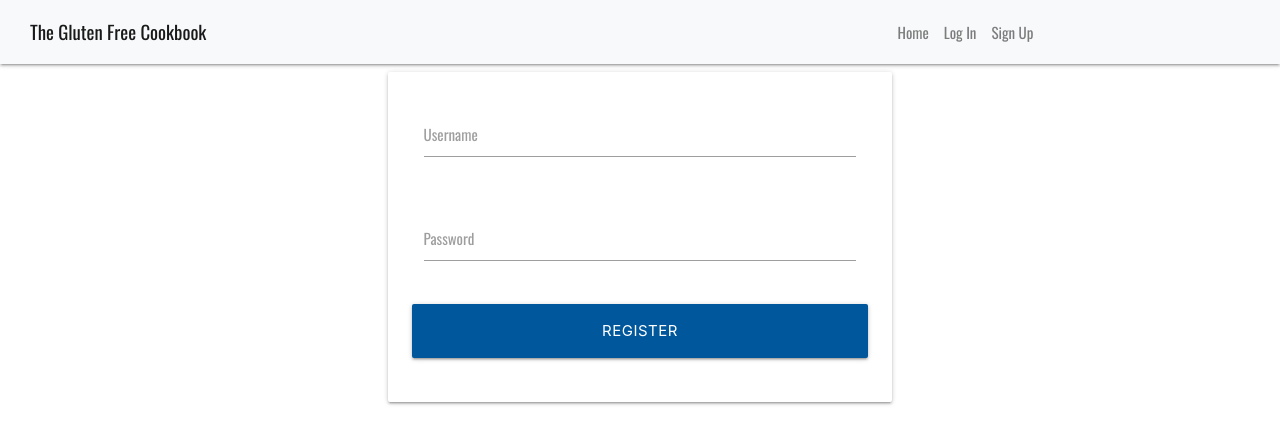
After one commit to aprilha3097/The-Gluten-Free-Blog, a Flask app: page /register in a window 1280 px wide. The commit adds this page. Shown: the top 444 px of the page. Run offline with Flask 2, Linux system fonts and the light colour scheme; some libraries are stand-ins or nearby versions.

Commit message:
Add basic structure to the user registration form

```diff
--- a/app.py
+++ b/app.py
@@ -26,6 +26,11 @@ def view_recipe(recipe_id):
     return render_template("view_recipe.html", recipe=recipe)
 
 
+@app.route("/register")
+def register():
+    return render_template("register.html")
+
+
 if __name__ == "__main__":
     app.run(host=os.environ.get("IP"),
             port=int(os.environ.get("PORT")),
--- a/templates/base.html
+++ b/templates/base.html
@@ -27,7 +27,7 @@
 				<div class="navbar-nav">
 					<a class="nav-link" href="{{ url_for('index') }}">Home</a>
 					<a class="nav-link" href="#">Log In</a>
-					<a class="nav-link" href="#">Sign Up</a>
+					<a class="nav-link" href="{{ url_for('register') }}">Sign Up</a>
 				</div>
 			</div>
 		</nav>
--- /dev/null
+++ b/templates/register.html
@@ -0,0 +1,29 @@
+{% extends  "base.html" %}
+{% block content %}
+
+<!-- User Registration Form -->
+<div class="row justify-content-md-center">
+    <form class="col-sm-5" method="POST" action="">
+        <div class="card-panel">
+        <div class="row">
+            <div class="input-field col s12">
+                <input id="username" name="username" type="text" class="validate" minlength="5" maxlength="15" pattern="^[a-zA-Z0-9]{5,15}$" required/>
+                <label for="username">Username</label>
+            </div>
+        </div>
+        <!--Password input-->
+        <div class="row">
+            <div class="input-field col s12">
+                <input id="password" minlength="5" maxlength="15" name="password" type="password" class="validate" pattern="^[a-zA-Z0-9]{5,15}$" required />
+                <label for="password">Password</label>
+            </div>
+        </div>
+        <div class="row">
+            <!--register button-->
+            <button type="submit" class="col s12 btn-large light-blue darken-4 text-shadow">Register</button>
+        </div>
+        </div>
+    </form>
+</div>
+
+{% endblock %}
```
